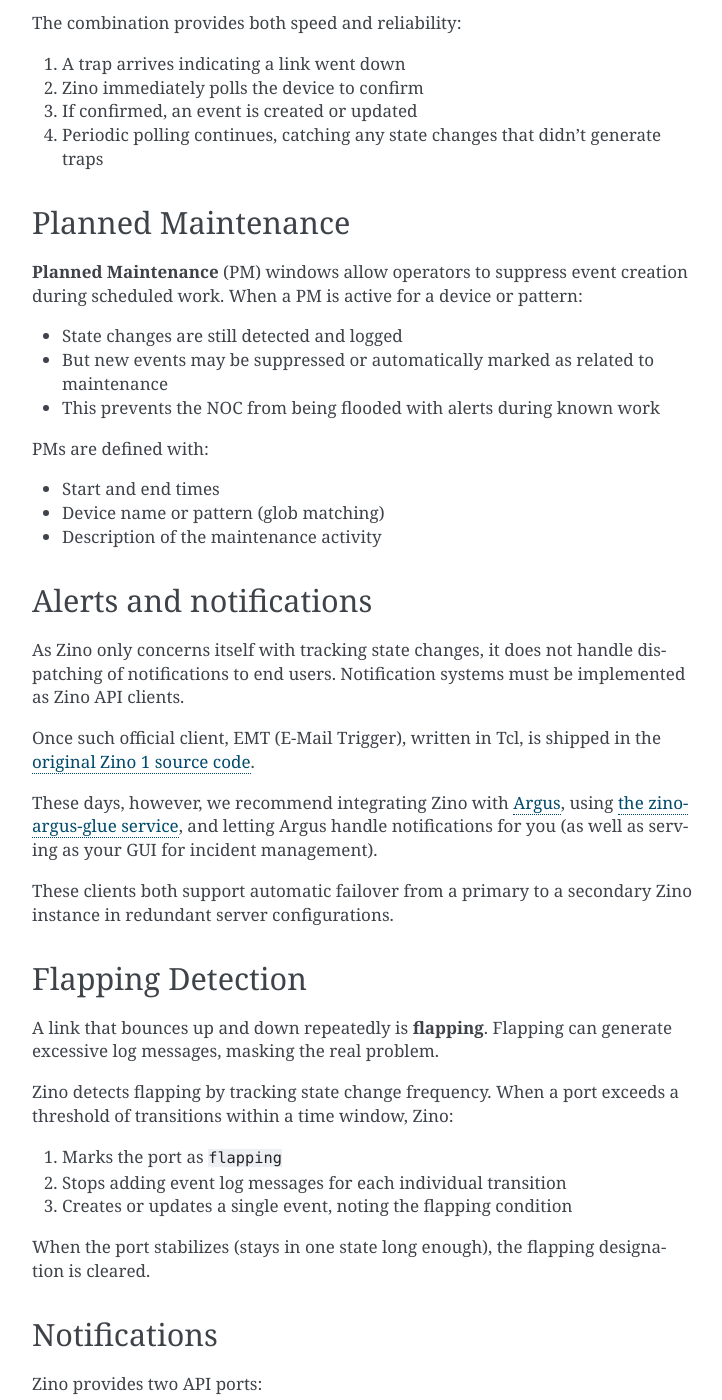
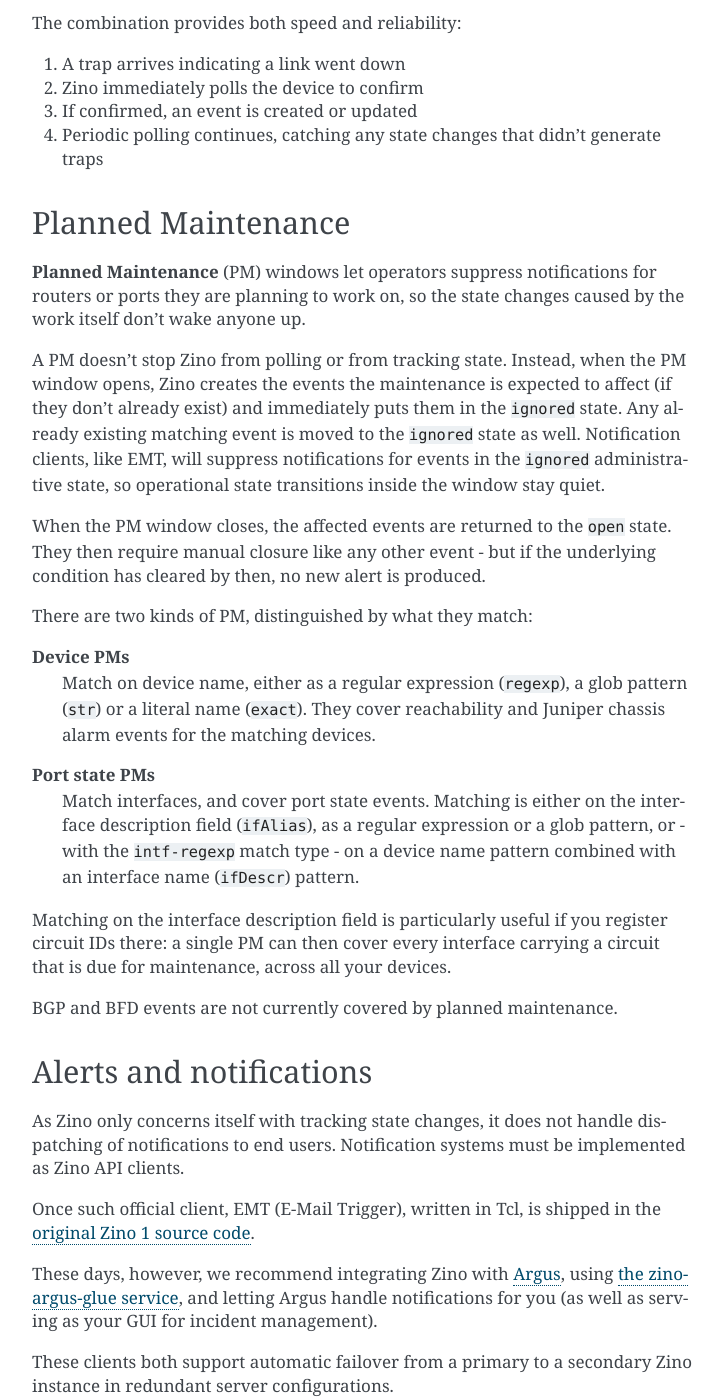
Before and after one commit to Uninett/zino, a Sphinx documentation site: the page built from docs/explanation/concepts.rst, in a window 1280 px wide and 1400 px high, scrolled down 3222 px. Shown: the whole window, without its empty margins (388-1110 px from the left). Built offline with Sphinx 7.4.7, drawn with Linux system fonts in a browser that asks for light colours; pages that are not in the unit, such as notebooks, are missing from menus; the version number could not be read and is left out.

Commit message:
Describe how planned maintenance actually works
The section claimed that event creation is suppressed during a planned
maintenance window.  It is not: Zino creates the affected events up
front and forces them into the ignored state, then reopens them when
the window closes.

The list of match criteria was also missing interface matching, which
is what makes PMs usable with circuit IDs registered in interface
descriptions.

```diff
--- a/docs/explanation/concepts.rst
+++ b/docs/explanation/concepts.rst
@@ -154,19 +154,40 @@
 Planned Maintenance
 -------------------
 
-**Planned Maintenance** (PM) windows allow operators to suppress event creation
-during scheduled work. When a PM is active for a device or pattern:
+**Planned Maintenance** (PM) windows let operators suppress notifications for
+routers or ports they are planning to work on, so the state changes caused by
+the work itself don't wake anyone up.
 
-- State changes are still detected and logged
-- But new events may be suppressed or automatically marked as related to
-  maintenance
-- This prevents the NOC from being flooded with alerts during known work
+A PM doesn't stop Zino from polling or from tracking state. Instead, when the
+PM window opens, Zino creates the events the maintenance is expected to affect
+(if they don't already exist) and immediately puts them in the ``ignored``
+state.  Any already existing matching event is moved to the ``ignored`` state
+as well. Notification clients, like EMT, will suppress notifications for events
+in the ``ignored`` administrative state, so operational state transitions
+inside the window stay quiet.
 
-PMs are defined with:
+When the PM window closes, the affected events are returned to the ``open``
+state. They then require manual closure like any other event - but if the
+underlying condition has cleared by then, no new alert is produced.
 
-- Start and end times
-- Device name or pattern (glob matching)
-- Description of the maintenance activity
+There are two kinds of PM, distinguished by what they match:
+
+**Device PMs**
+    Match on device name, either as a regular expression (``regexp``), a glob
+    pattern (``str``) or a literal name (``exact``). They cover reachability
+    and Juniper chassis alarm events for the matching devices.
+
+**Port state PMs**
+    Match interfaces, and cover port state events. Matching is either on the
+    interface description field (``ifAlias``), as a regular expression or a
+    glob pattern, or - with the ``intf-regexp`` match type - on a device
+    name pattern combined with an interface name (``ifDescr``) pattern.
+
+Matching on the interface description field is particularly useful if you
+register circuit IDs there: a single PM can then cover every interface carrying
+a circuit that is due for maintenance, across all your devices.
+
+BGP and BFD events are not currently covered by planned maintenance.
 
 
 Alerts and notifications
```
